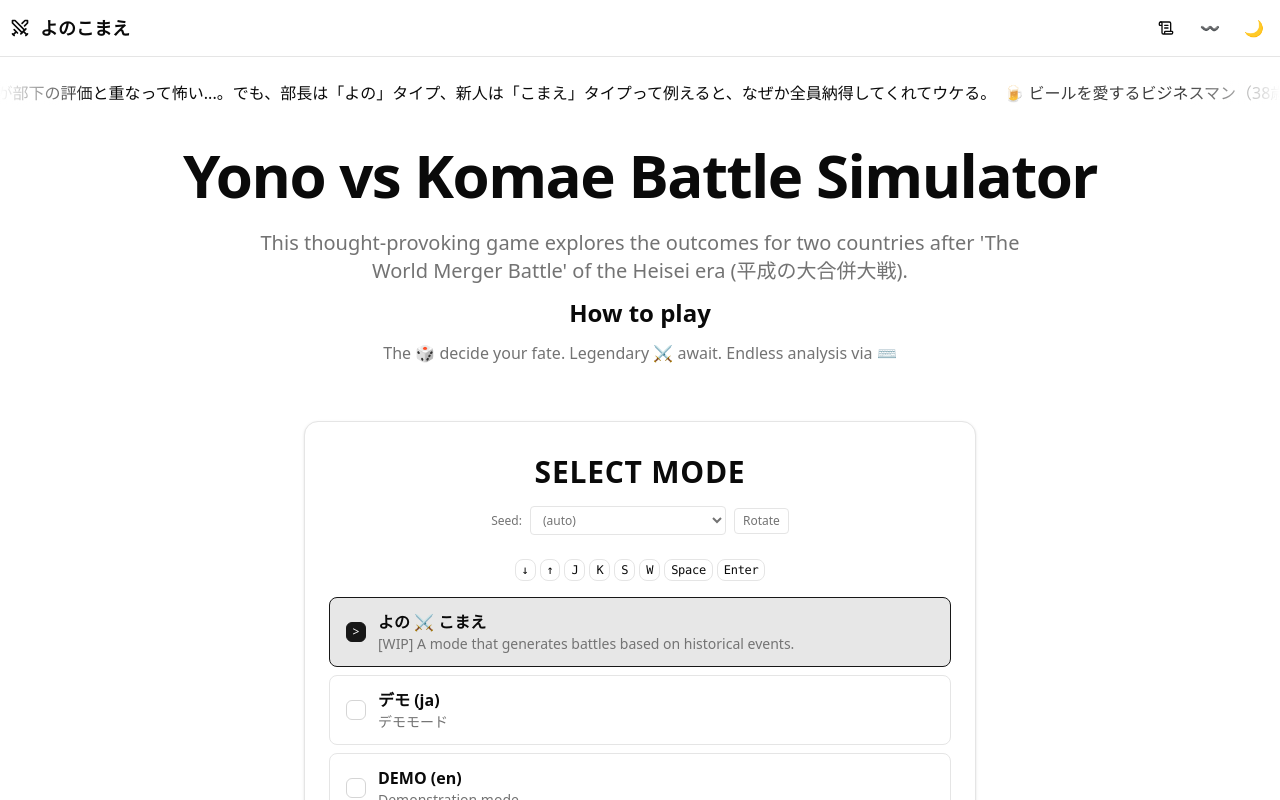
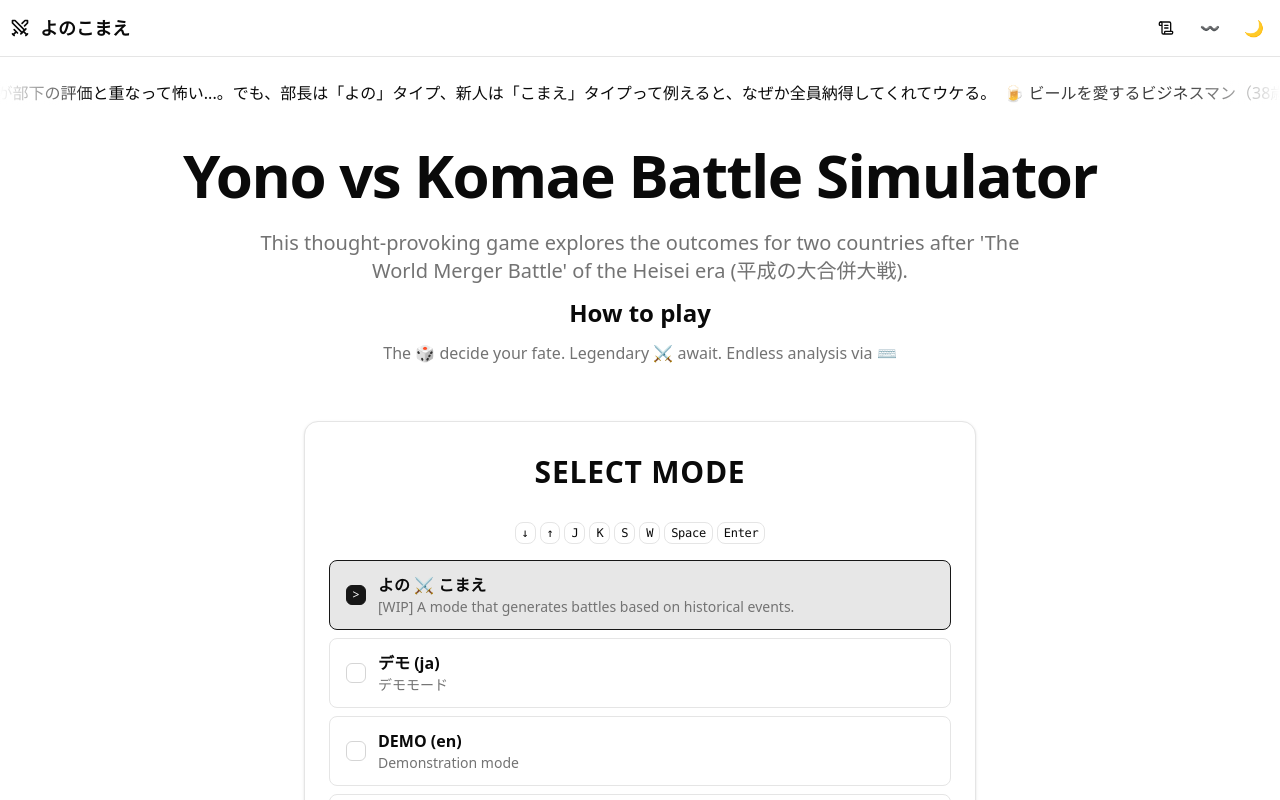
Before and after one commit to F88/yonokomae, a React (Vite) app: page / in a window 1280 px wide. Shown: the top 800 px of the page. Built offline with nearby package versions, Linux system fonts and the light colour scheme.

Commit message:
refactor: update comments and clean up historical research section in TitleContainer

```diff
--- a/src/components/TitleContainer.tsx
+++ b/src/components/TitleContainer.tsx
@@ -152,8 +152,9 @@ export function TitleContainer({
           <CardTitle className="text-3xl font-bold tracking-wide">
             {title}
           </CardTitle>
-          {/* <div className="text-sm text-muted-foreground">{subtitle}</div> */}
-          {options[index]?.id === 'historical-research' && (
+
+          {/* Seed selection */}
+          {/* {options[index]?.id === 'historical-research' && (
             <div className="mt-2 flex flex-col items-center gap-2 text-xs text-muted-foreground">
               <div className="flex items-center gap-2">
                 <span>Seed:</span>
@@ -182,7 +183,7 @@ export function TitleContainer({
                 </button>
               </div>
             </div>
-          )}
+          )} */}
         </CardHeader>
         <CardContent>
           {/** Key hint chips (>= sm) */}
```
